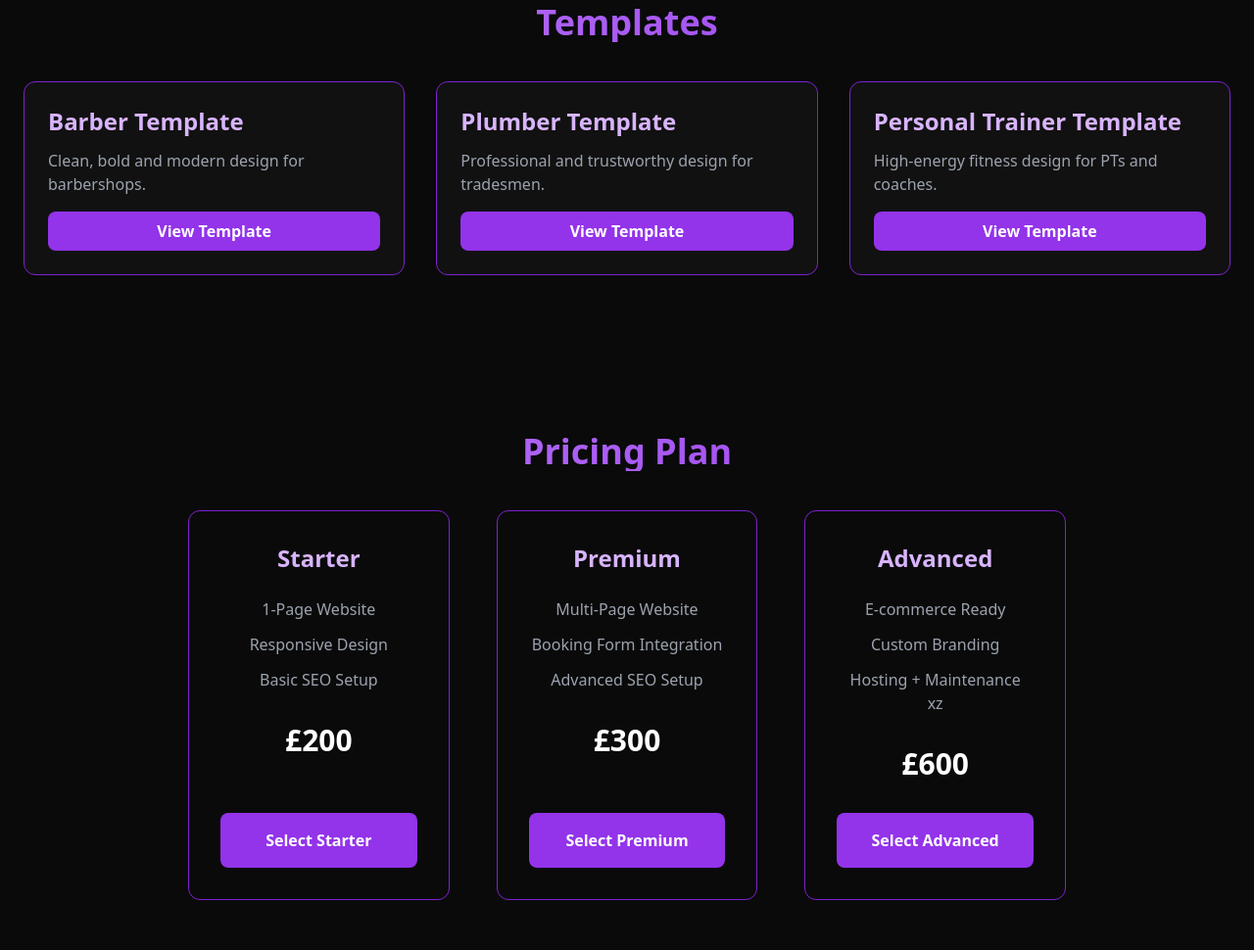
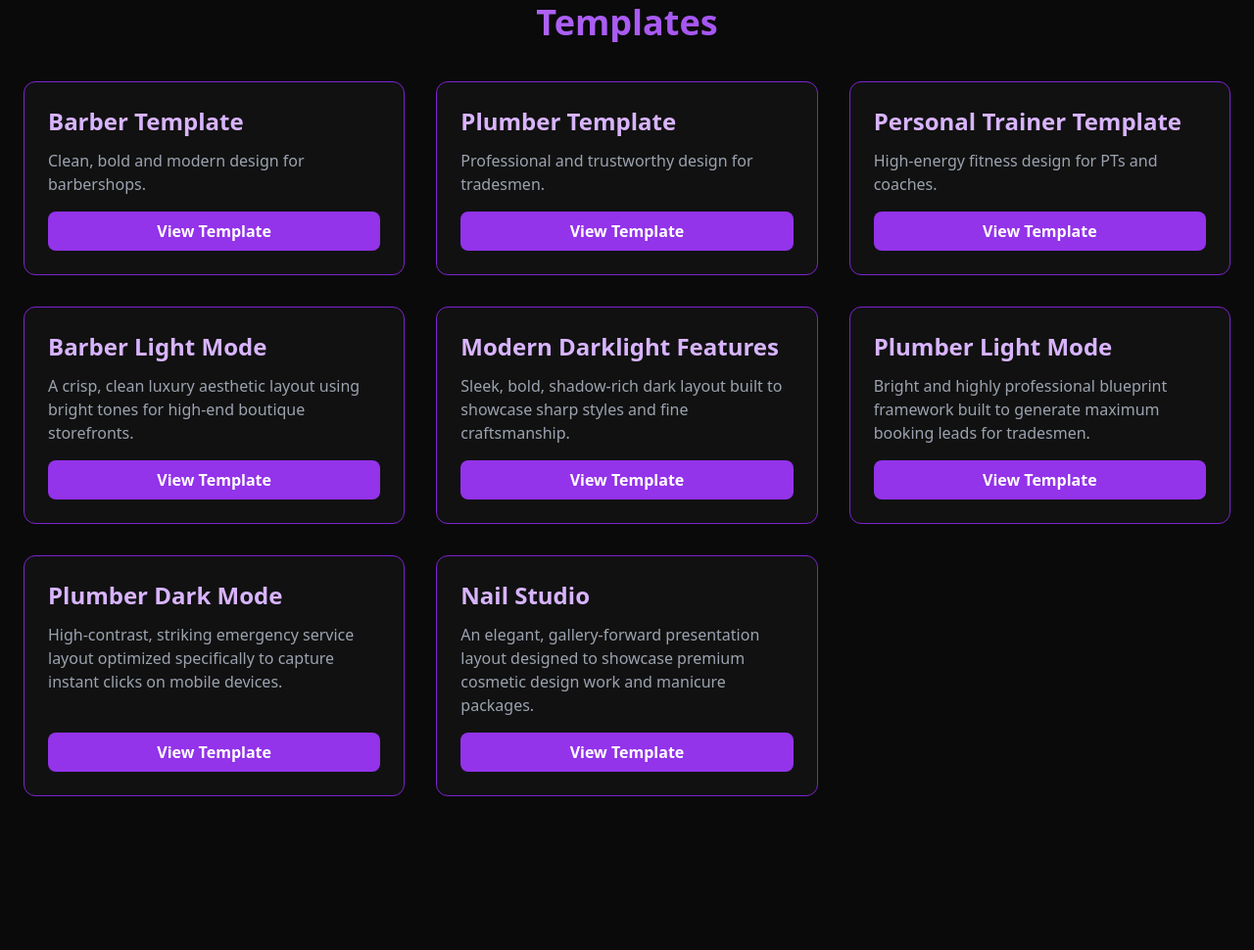
Before and after one commit to maish-bot/MaiWebStudio, a plain HTML site: page index.html in a window 1280 px wide. Shown: the part 513-1483 px from the top of the page at 98% size. Drawn offline with nearby package versions, Linux system fonts and the light colour scheme.

Commit message:
Update index.html

```diff
--- a/index.html
+++ b/index.html
@@ -31,20 +31,16 @@
 </head>
 
 <body class="bg-[#0A0A0A] text-white">
-<!-- NAVBAR -->
 <nav class="fixed top-0 left-0 w-full bg-[#0A0A0A] px-6 py-4 flex items-center justify-between z-50">
 
-  <!-- Logo -->
   <a href="#" class="text-2xl font-bold text-purple-500 hover:text-white transition">
     MWS
   </a>
 
-  <!-- Links -->
   <ul class="hidden md:flex space-x-8 text-white font-medium">
     <li><a href="#home" class="hover:text-purple-500 transition">Home</a></li>
     <li><a href="#templates" class="hover:text-purple-500 transition">Templates</a></li>
 
-    <!-- Dropdown -->
     <li class="relative">
       <button onclick="toggleDropdown()" class="hover:text-purple-500 transition flex items-center">
         Plans ▼
@@ -59,14 +55,11 @@
     <li><a href="#contact" class="hover:text-purple-500 transition">Contact</a></li>
   </ul>
 
-  <!-- Mobile Menu Button -->
-
   <button onclick="toggleMobileMenu()" class="md:hidden text-white text-3xl focus:outline-none">
     &#9776;
   </button>
 </nav>
 
-<!-- MOBILE MENU OVERLAY -->
 <div id="mobileMenuOverlay" class="fixed inset-0 bg-[#0A0A0A] z-40 hidden pt-24 px-6 flex flex-col space-y-6 text-xl font-medium">
   <a href="#home" onclick="toggleMobileMenu()" class="hover:text-purple-500 transition py-2 border-b border-purple-900/30">Home</a>
   <a href="#templates" onclick="toggleMobileMenu()" class="hover:text-purple-500 transition py-2 border-b border-purple-900/30">Templates</a>
@@ -75,7 +68,6 @@
   <a href="#contact" onclick="toggleMobileMenu()" class="hover:text-purple-500 transition py-2">Contact</a>
 </div>
 
-  <!-- HERO -->
   <section id="home" class="bg-[#0A0A0A] text-center py-40 px-6">
     <h1 class="text-4xl md:text-6xl font-bold mb-4 bg-gradient-to-r from-purple-400 to-purple-600 bg-clip-text text-transparent">
       Modern Websites for Small Businesses
@@ -89,19 +81,15 @@
   </section>
 
 
-  <!-- TEMPLATE GRID -->
-<section id="templates" class="bg-[#0A0A0A] px-6 pb-20 scroll-mt-40">
+  <section id="templates" class="bg-[#0A0A0A] px-6 pb-20 scroll-mt-40">
 
-  <!-- Heading -->
   <h2 class="text-4xl font-bold mb-10 text-center bg-gradient-to-r from-purple-400 to-purple-600 bg-clip-text text-transparent">
     Templates
   </h2>
 
-  <!-- Grid -->
   <div class="grid grid-cols-1 md:grid-cols-3 gap-8">
 
 
-    <!-- Barber -->
     <a href="https://barber-template-beta.vercel.app/"
        class="block bg-[#111111] p-6 rounded-xl border border-purple-700 hover:border-purple-400 transition flex flex-col">
       <h3 class="text-2xl font-semibold mb-3 text-purple-300">Barber Template</h3>
@@ -111,7 +99,6 @@
       </button>
     </a>
 
-    <!-- Plumber -->
     <a href="https://plumber-template-flax.vercel.app/"
        class="block bg-[#111111] p-6 rounded-xl border border-purple-700 hover:border-purple-400 transition flex flex-col">
       <h3 class="text-2xl font-semibold mb-3 text-purple-300">Plumber Template</h3>
@@ -121,7 +108,6 @@
       </button>
     </a>
 
-    <!-- Personal Trainer -->
     <a href="https://personal-trainer-temp.vercel.app/"
        class="block bg-[#111111] p-6 rounded-xl border border-purple-700 hover:border-purple-400 transition flex flex-col">
       <h3 class="text-2xl font-semibold mb-3 text-purple-300">Personal Trainer Template</h3>
@@ -131,10 +117,54 @@
       </button>
     </a>
 
+    <a href="https://barber-website-2.vercel.app/"
+       class="block bg-[#111111] p-6 rounded-xl border border-purple-700 hover:border-purple-400 transition flex flex-col">
+      <h3 class="text-2xl font-semibold mb-3 text-purple-300">Barber Light Mode</h3>
+      <p class="text-gray-400 mb-4 flex-grow">A crisp, clean luxury aesthetic layout using bright tones for high-end boutique storefronts.</p>
+      <button class="w-full py-2 bg-purple-600 hover:bg-purple-500 text-white font-semibold rounded-lg mt-auto transition">
+        View Template
+      </button>
+    </a>
+
+    <a href="https://barber-web-site-one.vercel.app/"
+       class="block bg-[#111111] p-6 rounded-xl border border-purple-700 hover:border-purple-400 transition flex flex-col">
+      <h3 class="text-2xl font-semibold mb-3 text-purple-300">Modern Darklight Features</h3>
+      <p class="text-gray-400 mb-4 flex-grow">Sleek, bold, shadow-rich dark layout built to showcase sharp styles and fine craftsmanship.</p>
+      <button class="w-full py-2 bg-purple-600 hover:bg-purple-500 text-white font-semibold rounded-lg mt-auto transition">
+        View Template
+      </button>
+    </a>
+
+    <a href="https://plumber-light-mode.vercel.app/"
+       class="block bg-[#111111] p-6 rounded-xl border border-purple-700 hover:border-purple-400 transition flex flex-col">
+      <h3 class="text-2xl font-semibold mb-3 text-purple-300">Plumber Light Mode</h3>
+      <p class="text-gray-400 mb-4 flex-grow">Bright and highly professional blueprint framework built to generate maximum booking leads for tradesmen.</p>
+      <button class="w-full py-2 bg-purple-600 hover:bg-purple-500 text-white font-semibold rounded-lg mt-auto transition">
+        View Template
+      </button>
+    </a>
+
+    <a href="https://plumber-darkmode-lnau.vercel.app/"
+       class="block bg-[#111111] p-6 rounded-xl border border-purple-700 hover:border-purple-400 transition flex flex-col">
+      <h3 class="text-2xl font-semibold mb-3 text-purple-300">Plumber Dark Mode</h3>
+      <p class="text-gray-400 mb-4 flex-grow">High-contrast, striking emergency service layout optimized specifically to capture instant clicks on mobile devices.</p>
+      <button class="w-full py-2 bg-purple-600 hover:bg-purple-500 text-white font-semibold rounded-lg mt-auto transition">
+        View Template
+      </button>
+    </a>
+
+    <a href="https://nail-salon-dusky.vercel.app/"
+       class="block bg-[#111111] p-6 rounded-xl border border-purple-700 hover:border-purple-400 transition flex flex-col">
+      <h3 class="text-2xl font-semibold mb-3 text-purple-300">Nail Studio</h3>
+      <p class="text-gray-400 mb-4 flex-grow">An elegant, gallery-forward presentation layout designed to showcase premium cosmetic design work and manicure packages.</p>
+      <button class="w-full py-2 bg-purple-600 hover:bg-purple-500 text-white font-semibold rounded-lg mt-auto transition">
+        View Template
+      </button>
+    </a>
+
   </div>
 </section>
 
-<!-- Pricing Cards-->
 <section id="pricing" class="scroll-mt-40 bg-[#0A0A0A] py-20 px-4 text-center">
   <h2 class="text-4xl font-bold  mb-10 bg-gradient-to-r from-purple-400 to-purple-600 bg-clip-text text-transparent">
     Pricing Plan
@@ -142,7 +172,6 @@
 
   <div class="max-w-4xl mx-auto grid md:grid-cols-3 gap-12">
 
-    <!-- Starter -->
     <div class="bg-[#0A0A0A] border border-purple-700 rounded-xl p-8 flex flex-col h-full">
       <h3 class="text-2xl font-semibold text-purple-300 mb-6">Starter</h3>
       <div class="flex-grow">
@@ -158,7 +187,6 @@
       </a>
     </div>
 
-    <!-- Premium -->
     <div class="bg-[#0A0A0A] border border-purple-700 rounded-xl p-8 flex flex-col h-full">
       <h3 class="text-2xl font-semibold text-purple-300 mb-6">Premium</h3>
       <div class="flex-grow">
@@ -174,14 +202,13 @@
       </a>
     </div>
 
-    <!-- Advanced -->
     <div class="bg-[#0A0A0A] border border-purple-700 rounded-xl p-8 flex flex-col h-full">
       <h3 class="text-2xl font-semibold text-purple-300 mb-6">Advanced</h3>
       <div class="flex-grow">
         <ul class="text-gray-400 space-y-3 mb-8 whitespace-normal break-words">
           <li>E‑commerce Ready</li>
           <li>Custom Branding</li>
-          <li>Hosting + Maintenance</li>xz
+          <li>Hosting + Maintenance</li>
         </ul>
         <p class="text-3xl font-bold text-white mb-8">£600</p>
       </div>
@@ -199,7 +226,6 @@
   </h2>
 
   <div class="max-w-2xl mx-auto">
-    <!-- Combined Maintenance + Hosting -->
     <div class="bg-[#111111] border border-purple-700 rounded-xl p-8">
       <h3 class="text-2xl font-semibold text-purple-300 mb-6">Maintenance + Hosting</h3>
       <p class="text-gray-400 mb-6 whitespace-normal break-words">
@@ -215,7 +241,6 @@
 </section>
 
 
-<!-- CONTACT SECTION -->
 <section id="contact" class="bg-[#0A0A0A] py-20 px-6 text-center">
   <h2 class="text-4xl font-bold mb-12 bg-gradient-to-r from-purple-400 to-purple-600 bg-clip-text text-transparent">
     Contact Us
@@ -223,7 +248,6 @@
 
   <div class="max-w-4xl mx-auto grid md:grid-cols-2 gap-12 text-left">
 
-    <!-- Contact Info -->
     <div class="space-y-6">
       <p class="text-gray-400">
         📍 Address: 123 Business Street, Birmingham, UK
@@ -235,7 +259,6 @@
         ✉️ Email: <a href="mailto:info@maishawebstudio.com" class="text-purple-400 hover:text-purple-300">info@maishawebstudio.com</a>
       </p>
 
-      <!-- Quick Buttons -->
       <div class="flex space-x-4">
         <a href="https://wa.me/441234567890"
            class="px-4 py-2 bg-green-600 hover:bg-green-500 text-white rounded-lg transition">
@@ -248,7 +271,6 @@
       </div>
     </div>
 
-    <!-- Contact Form -->
     <form action="https://formspree.io/f/mjgzdynk" method="POST" class="bg-[#111111] p-8 rounded-xl shadow-lg space-y-6">
       <input type="text" name="name" placeholder="Your Name"
              class="w-full p-3 rounded-lg bg-[#0A0A0A] border border-purple-700 text-white focus:outline-none focus:border-purple-400">
@@ -265,7 +287,6 @@
   </div>
 </section>
 
-  <!-- FOOTER -->
   <footer class="bg-[#0A0A0A] text-center py-10 text-gray-500">
     © 2026 Maisha Web Studio — Premium Websites for Small Businesses
   </footer>
```
